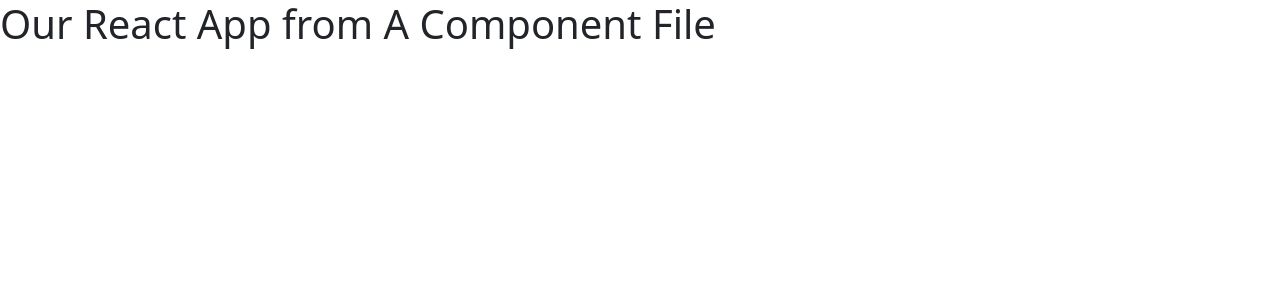
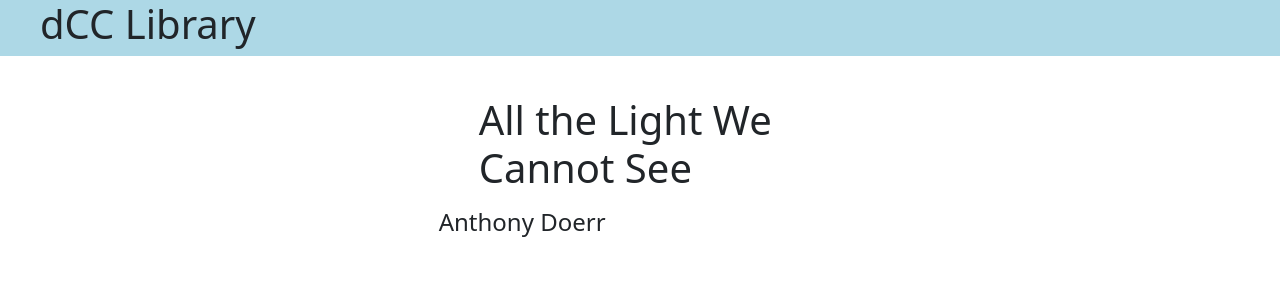
Before and after one commit to DATisdale/DCCLibraryReact_Tutorial, a React (Create React App) app: page / in a window 1280 px wide. Shown: the top 300 px of the page. Built offline with nearby package versions, Linux system fonts and the light colour scheme.

Commit message:
created new app component + created component folder + created titlebar component and css file

```diff
--- /dev/null
+++ b/src/components/App.css
@@ -0,0 +1,16 @@
+.col-align{
+    text-align: center
+}
+
+.center{
+    margin: 0;
+    position: absolute;
+    top: 50%;
+    left: 50%;
+    -ms-transform: translate(-50%, -50%);
+    transform: translate(-50%, -50%);
+}
+
+.row-space{
+    margin-bottom: 2em;
+}
--- a/src/components/App.jsx
+++ b/src/components/App.jsx
@@ -1,14 +1,39 @@
 import React, {Component} from 'react';
+import './App.css'
+import TitleBar from './TitleBar/TitleBar';
 
 class App extends Component {
     constructor(props){
         super(props);
-        this.state = {};
+        this.books = [
+            {title: "Ready Player One", author : "Ernest Cline"},
+            {title: 'All the Light We Cannot See', author: 'Anthony Doerr'},
+            {title: 'The First and Last Freedom', author: 'Jiddu Krishnamurit'}
+        ];
+        this.state = {
+            bookNumber: 1
+        };
     }
 
     render(){
         return(
-            <h1>Our React App from A Component File</h1>
+            <div className="container-fluid">
+                <TitleBar/>
+                <div className="row">
+             <div className="col-md-4">
+                    {/*Button here to move to the previous book viewed*/}
+                </div>
+                <div className="col-md-4">
+                    {/*Display book with cover here*/}
+                    <h1>{this.books[this.state.bookNumber].title}</h1>
+                    <h4>{this.books[this.state.bookNumber].author}</h4>
+                </div>
+                <div className="col-md-4">
+                    {/*Button here to move to the next book viewed*/}
+                </div>
+                </div>
+
+            </div>
         )
     }
 }
--- /dev/null
+++ b/src/components/TitleBar/TitleBar.css
@@ -0,0 +1,10 @@
+.titlebar-nav{
+    background-color: lightblue;
+    width: 100%;
+}
+
+h1{
+    padding-bottom: 0.2em;
+    padding-left: 1em;
+
+}
--- /dev/null
+++ b/src/components/TitleBar/TitleBar.jsx
@@ -0,0 +1,16 @@
+import React from 'react';
+import './TitleBar.css';
+
+function TitleBar(props){
+    return (
+        <div className="row row-space">
+            <div className="col-md-12" style={{padding: 0 }}>
+                <div className="titlebar-nav">
+                    <h1>dCC Library</h1>
+                </div>
+            </div>
+        </div>
+    )
+}
+
+export default TitleBar;
```
